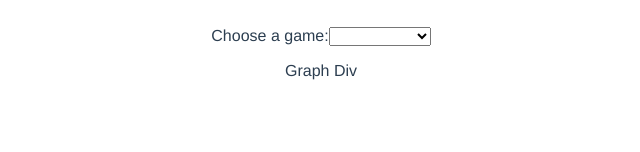
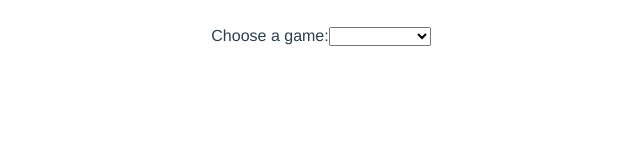
Before and after one commit to AlexNayl/WebDevGroupProject, a Vue app: page /ScoreVisualization in a window 1280 px wide. Shown: the part 139-291 px from the top of the page, without its empty margins (319-959 px from the left). Built offline with nearby package versions, Linux system fonts and the light colour scheme.

Commit message:
Graph div text removed

```diff
--- a/src/components/GraphCreator.vue
+++ b/src/components/GraphCreator.vue
@@ -6,7 +6,6 @@
         <option value="snake">Snake</option>
     </select>
     <div id="graphDiv">
-        <p>Graph Div</p>
     </div>
 </template>
 
```
